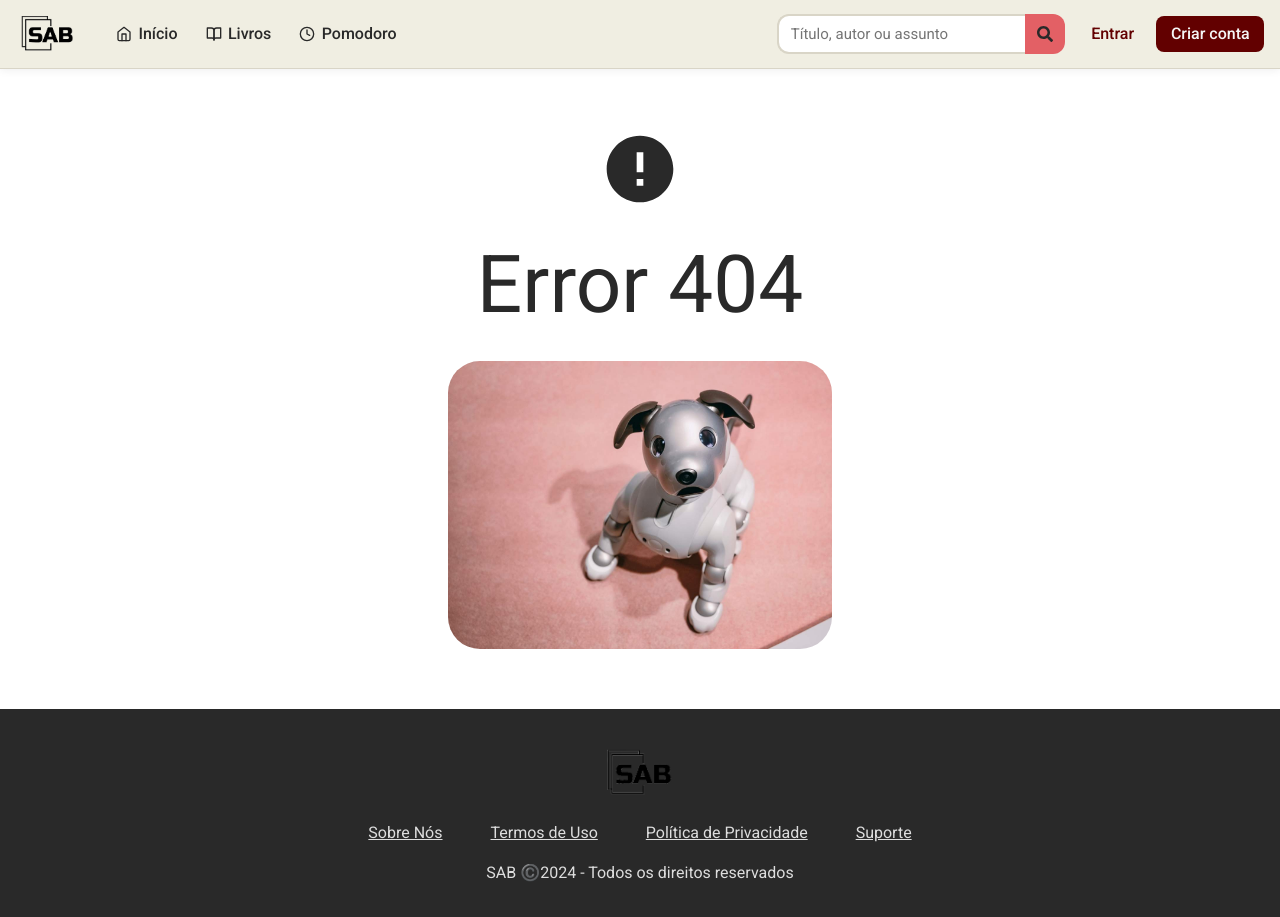
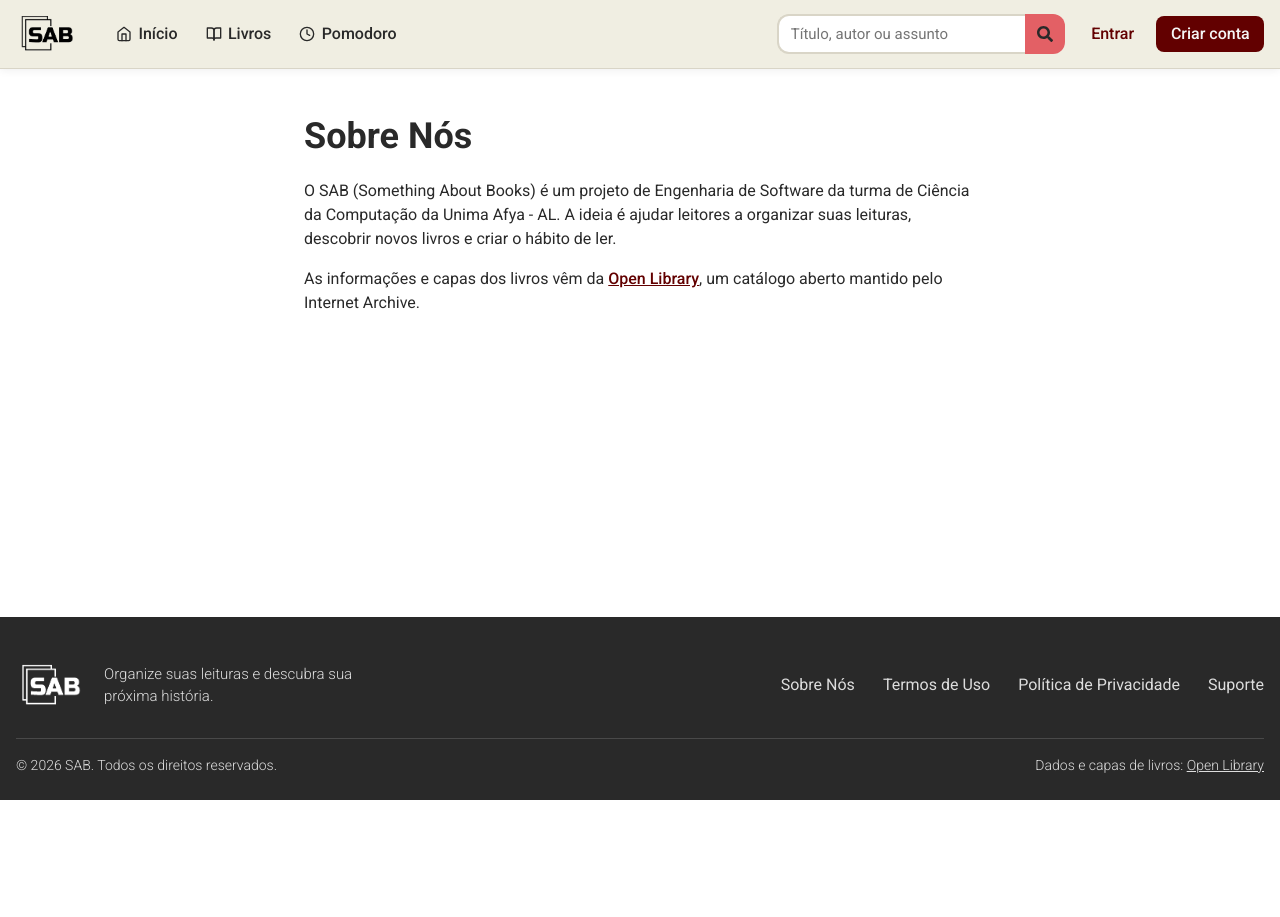
Before and after one commit to luzonni/somethingaboutbooks, a React (Vite) app: page /sobre in a window 1280 px wide. Before the commit this address had no page. After the commit the page ends 800 px from the top, so only its background shows below. Built offline with nearby package versions, Linux system fonts and the light colour scheme.

Commit message:
feat(rodapé): refaz o rodapé com ano automático, logo visível e páginas institucionais

```diff
--- a/src/Routes.jsx
+++ b/src/Routes.jsx
@@ -1,21 +1,25 @@
-import { BrowserRouter, Navigate, Routes, Route } from "react-router-dom";
-import Home from "./pages/Home";
-import Login from "./pages/Login";
+import { BrowserRouter, Navigate, Route, Routes } from "react-router-dom";
+import RequireAuth from "./components/RequireAuth";
 import Reset from "./components/Reset";
 import { AuthProvider } from "./context/AuthContext";
-import RequireAuth from "./components/RequireAuth";
 import { LibraryProvider } from "./context/LibraryContext";
 import { PomodoroProvider } from "./context/PomodoroContext";
+import DefaultPage from "./pages/DefaultPage";
+import Home from "./pages/Home";
+
+import AllBooksPage from "./pages/AllBooksPage";
+import BookPreview from "./pages/BookPreview";
+import Info from "./pages/Info";
+import Login from "./pages/Login";
 import NotFound from "./pages/NotFound";
-import DefaultPage from "./pages/DefaultPage";
-import SignUp from "./pages/SignUp";
 import Pomodoro from "./pages/Pomodoro";
-import UserConfig from "./pages/UserConfig";
 import PreConfigs from "./pages/PreConfigs";
 import ReadingHistoryList from "./pages/ReadingHistoryList";
-import AllBooksPage from "./pages/AllBooksPage";
+import SignUp from "./pages/SignUp";
+import UserConfig from "./pages/UserConfig";
 import UserProfile from "./pages/UserProfile";
-import BookPreview from "./pages/BookPreview";
+
+const isPrivate = (page) => <RequireAuth>{page}</RequireAuth>;
 
 function AppRoutes() {
   return (
@@ -27,14 +31,18 @@ function AppRoutes() {
               <Routes>
                 <Route path="/" element={<DefaultPage />}>
                   <Route index element={<Home />} />
-          <Route path="/pomodoro" element={<Pomodoro />} />
-          <Route path="/userconfig" element={<RequireAuth><UserConfig /></RequireAuth>} />
-          <Route path="/preuserconfigs" element={<RequireAuth><PreConfigs /></RequireAuth>} />
-          <Route path="/readinghistorylist" element={<RequireAuth><ReadingHistoryList /></RequireAuth>} />
-          <Route path="/books" element={<AllBooksPage />} />
-          <Route path="/user/:username" element={<UserProfile />} />
-          <Route path="/books/:id" element={<BookPreview />} />
-          <Route path="/bookpreview" element={<Navigate to="/books" replace />} />
+                  <Route path="books" element={<AllBooksPage />} />
+                  <Route path="books/:id" element={<BookPreview />} />
+                  <Route path="pomodoro" element={<Pomodoro />} />
+                  <Route path="user/:username" element={<UserProfile />} />
+                  <Route path="userconfig" element={isPrivate(<UserConfig />)} />
+                  <Route path="preuserconfigs" element={isPrivate(<PreConfigs />)} />
+                  <Route path="readinghistorylist" element={isPrivate(<ReadingHistoryList />)} />
+                  <Route path="sobre" element={<Info page="about" />} />
+                  <Route path="termos" element={<Info page="terms" />} />
+                  <Route path="privacidade" element={<Info page="privacy" />} />
+                  <Route path="suporte" element={<Info page="support" />} />
+                  <Route path="bookpreview" element={<Navigate to="/books" replace />} />
                   <Route path="*" element={<NotFound />} />
                 </Route>
                 <Route path="/login" element={<Login />} />
--- a/src/components/MyFooter/index.jsx
+++ b/src/components/MyFooter/index.jsx
@@ -1,43 +1,95 @@
+import { Link } from "react-router-dom";
 import styled from "styled-components";
-import { Black, Gray } from "../../assets/Colors";
-const Logo = "/imgs/logo.png"
+import { Black, Coral, Gray, White } from "../../assets/Colors";
 
-const MyFooterSyle = styled.footer`
-    padding: 2rem;
+const MyFooterStyle = styled.footer`
+    padding: 2.5rem 1rem 1.5rem;
     background-color: ${Black};
-    display: flex;
-    flex-direction: column;
-    align-items: center;
-    gap: 1rem;
-    img {
-        width: 5rem;
+    color: ${Gray};
+    .footer__content {
+        display: flex;
+        flex-wrap: wrap;
+        align-items: center;
+        justify-content: space-between;
+        gap: 1.5rem 3rem;
+        max-width: 80rem;
+        margin: 0 auto;
     }
-    .links {
+    .footer__brand {
         display: flex;
-        flex-direction: row;
-        gap: 3rem;
+        align-items: center;
+        gap: 1rem;
     }
-    .link {
+    .footer__brand img {
+        display: block;
+        width: 4.5rem;
+        filter: brightness(0) invert(1);
+    }
+    .footer__brand p {
+        max-width: 18rem;
+        font-size: 0.9375rem;
+        font-weight: 300;
+    }
+    .footer__links {
+        display: flex;
+        flex-wrap: wrap;
+        gap: 0.5rem 1.75rem;
+    }
+    a {
         color: ${Gray};
+        text-decoration: none;
+        transition: color 150ms ease;
     }
-    p {
-        color: ${Gray};
+    a:hover {
+        color: ${White};
+        text-decoration: underline;
+        text-decoration-color: ${Coral};
+        text-underline-offset: 4px;
+    }
+    .footer__bottom {
+        display: flex;
+        flex-wrap: wrap;
+        justify-content: space-between;
+        gap: 0.25rem 2rem;
+        max-width: 80rem;
+        margin: 1.5rem auto 0;
+        padding-top: 1rem;
+        border-top: 1px solid rgba(255, 255, 255, 0.15);
+        font-size: 0.875rem;
+        font-weight: 300;
+    }
+    .footer__bottom a {
+        text-decoration: underline;
     }
 `
 
-const MyFooter = () => {
-    return (
-        <MyFooterSyle>
-            <img src={Logo} alt="Logo" />
-            <div className="links">
-                <a className="link" href="">Sobre Nós</a>
-                <a className="link" href="">Termos de Uso</a>
-                <a className="link" href="">Política de Privacidade</a>
-                <a className="link" href="">Suporte</a>
+const LINKS = [
+    { to: "/sobre", label: "Sobre Nós" },
+    { to: "/termos", label: "Termos de Uso" },
+    { to: "/privacidade", label: "Política de Privacidade" },
+    { to: "/suporte", label: "Suporte" },
+]
+
+const MyFooter = () => (
+    <MyFooterStyle>
+        <div className="footer__content">
+            <div className="footer__brand">
+                <img src="/imgs/logo.png" alt="SAB" />
+                <p>Organize suas leituras e descubra sua próxima história.</p>
             </div>
-            <p>SAB ©️2024 - Todos os direitos reservados</p>
-        </MyFooterSyle>
-    )
-}
+            <nav className="footer__links" aria-label="Institucional">
+                {LINKS.map((link) => (
+                    <Link key={link.to} to={link.to}>{link.label}</Link>
+                ))}
+            </nav>
+        </div>
+        <div className="footer__bottom">
+            <p>© {new Date().getFullYear()} SAB. Todos os direitos reservados.</p>
+            <p>
+                Dados e capas de livros: <a href="https://openlibrary.org" target="_blank" rel="noreferrer">Open Library</a>
+            </p>
+        </div>
+    </MyFooterStyle>
+)
 
 export default MyFooter
--- /dev/null
+++ b/src/pages/Info/index.jsx
@@ -0,0 +1,111 @@
+import styled from "styled-components"
+import { DarkRed } from "../../assets/Colors"
+import { useDocumentTitle } from "../../hooks/useDocumentTitle"
+
+const InfoStyle = styled.article`
+    display: flex;
+    flex-direction: column;
+    gap: 1rem;
+    width: 100%;
+    max-width: 44rem;
+    margin: 0 auto;
+    padding: 2.5rem 1rem 3.5rem;
+    h1 {
+        font-size: clamp(1.75rem, 4vw, 2.25rem);
+        font-weight: 700;
+    }
+    h2 {
+        margin-top: 0.5rem;
+        font-size: 1.25rem;
+        font-weight: 700;
+    }
+    a {
+        color: ${DarkRed};
+        font-weight: 500;
+    }
+`
+
+const REPOSITORY_URL = "https://github.com/luzonni/somethingaboutbooks"
+
+const PAGES = {
+    about: {
+        title: "Sobre Nós",
+        content: (
+            <>
+                <p>
+                    O SAB (Something About Books) é um projeto de Engenharia de Software da turma de
+                    Ciência da Computação da Unima Afya - AL. A ideia é ajudar leitores a organizar suas
+                    leituras, descobrir novos livros e criar o hábito de ler.
+                </p>
+                <p>
+                    As informações e capas dos livros vêm da <a href="https://openlibrary.org" target="_blank" rel="noreferrer">Open Library</a>,
+                    um catálogo aberto mantido pelo Internet Archive.
+                </p>
+            </>
+        ),
+    },
+    terms: {
+        title: "Termos de Uso",
+        content: (
+            <>
+                <p>O SAB é um projeto acadêmico gratuito, oferecido como está e sem garantia de disponibilidade.</p>
+                <h2>Suas reviews</h2>
+                <p>Você é responsável pelo que escreve nas suas reviews e listas.</p>
+                <h2>Dados dos livros</h2>
+                <p>Títulos, sinopses e capas são fornecidos pela Open Library e podem conter erros ou estar incompletos.</p>
+            </>
+        ),
+    },
+    privacy: {
+        title: "Política de Privacidade",
+        content: (
+            <>
+                <h2>Onde seus dados ficam</h2>
+                <p>
+                    Sua conta, estantes, listas, reviews e sessões de leitura ficam salvas apenas neste navegador.
+                    Nada disso é enviado para um servidor do SAB. Sua senha é guardada como um hash, nunca em texto puro.
+                </p>
+                <h2>Serviços externos</h2>
+                <p>
+                    Para mostrar os livros, o navegador faz requisições à Open Library, incluindo os termos que você busca.
+                </p>
+                <h2>Como apagar seus dados</h2>
+                <p>
+                    Você pode excluir sua conta em Configurações ou limpar os dados deste site no navegador.
+                    Limpar os dados também apaga sua conta, sem possibilidade de recuperação.
+                </p>
+            </>
+        ),
+    },
+    support: {
+        title: "Suporte",
+        content: (
+            <>
+                <p>
+                    Encontrou um problema ou tem uma sugestão? Abra uma issue
+                    no <a href={`${REPOSITORY_URL}/issues`} target="_blank" rel="noreferrer">repositório do projeto</a>.
+                </p>
+                <h2>Esqueci minha senha</h2>
+                <p>
+                    Como as contas ficam apenas neste navegador, não existe recuperação de senha. Nesse caso, será
+                    preciso criar uma nova conta.
+                </p>
+                <h2>Meus livros sumiram</h2>
+                <p>Seus dados não acompanham você entre navegadores ou aparelhos, e são apagados ao limpar os dados do site.</p>
+            </>
+        ),
+    },
+}
+
+const Info = ({ page }) => {
+    const { title, content } = PAGES[page]
+    useDocumentTitle(title)
+    return (
+        <InfoStyle>
+            <h1>{title}</h1>
+            {content}
+        </InfoStyle>
+    )
+}
+
+export default Info
```
Lines whose indentation alone changed are shown as unchanged.
